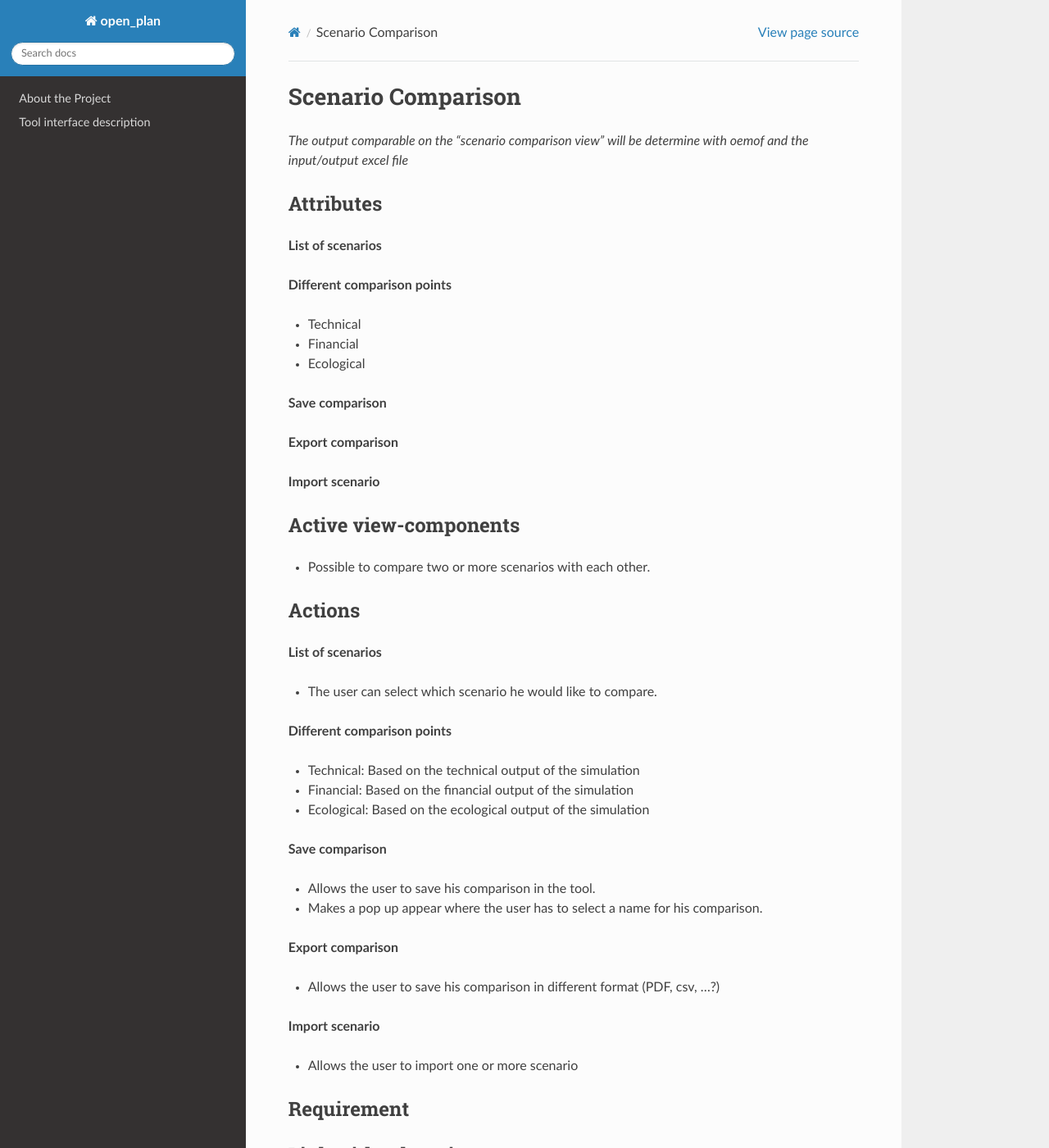
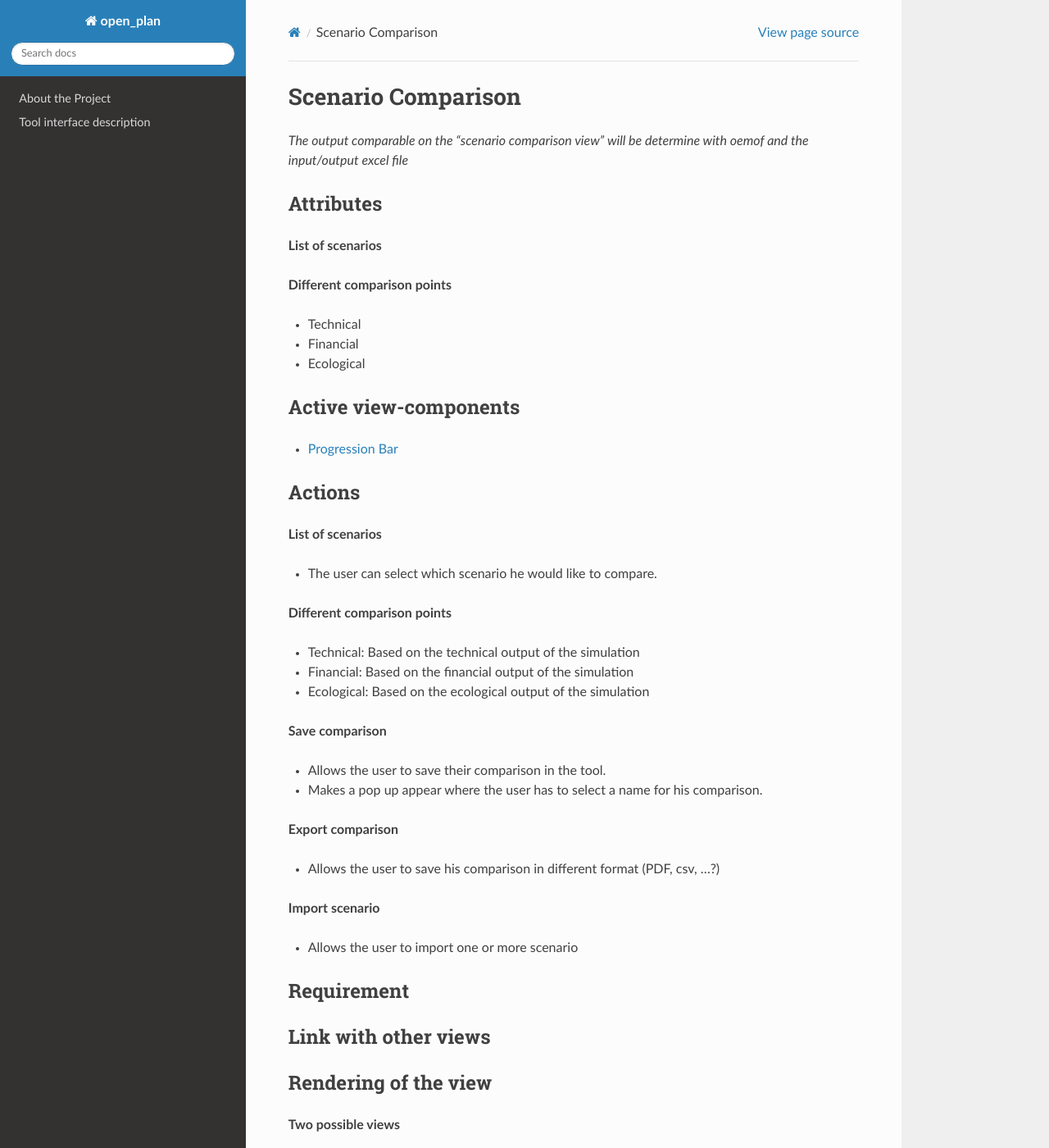
Before and after one commit to rl-institut/open_plan, a Sphinx documentation site: the page built from docs/views/Scenario_comparison.rst, in a window 1280 px wide and 1400 px high. Shown: the whole window at 82% size. Built offline with Sphinx 7.4.7 and the Read the Docs theme 2.0.0, drawn with Linux system fonts in a browser that asks for light colours; formulas are drawn with MathJax 3.

Commit message:
Apply basic changes from review

```diff
--- a/docs/views/Scenario_comparison.rst
+++ b/docs/views/Scenario_comparison.rst
@@ -15,17 +15,10 @@ Attributes
 * Financial
 * Ecological
 
-
-**Save comparison**
-
-**Export comparison**
-
-**Import scenario**
-
 Active view-components
 ^^^^^^^^^^^^^^^^^^^^^^
 
-* Possible to compare two or more scenarios with each other.
+* :ref:`menu_bar-label`
 
 Actions
 ^^^^^^^
@@ -41,7 +34,7 @@ Actions
 
 **Save comparison**
 
-* Allows the user to save his comparison in the tool.
+* Allows the user to save their comparison in the tool.
 * Makes a pop up appear where the user has to select a name for his comparison.
 
 **Export comparison**
```
